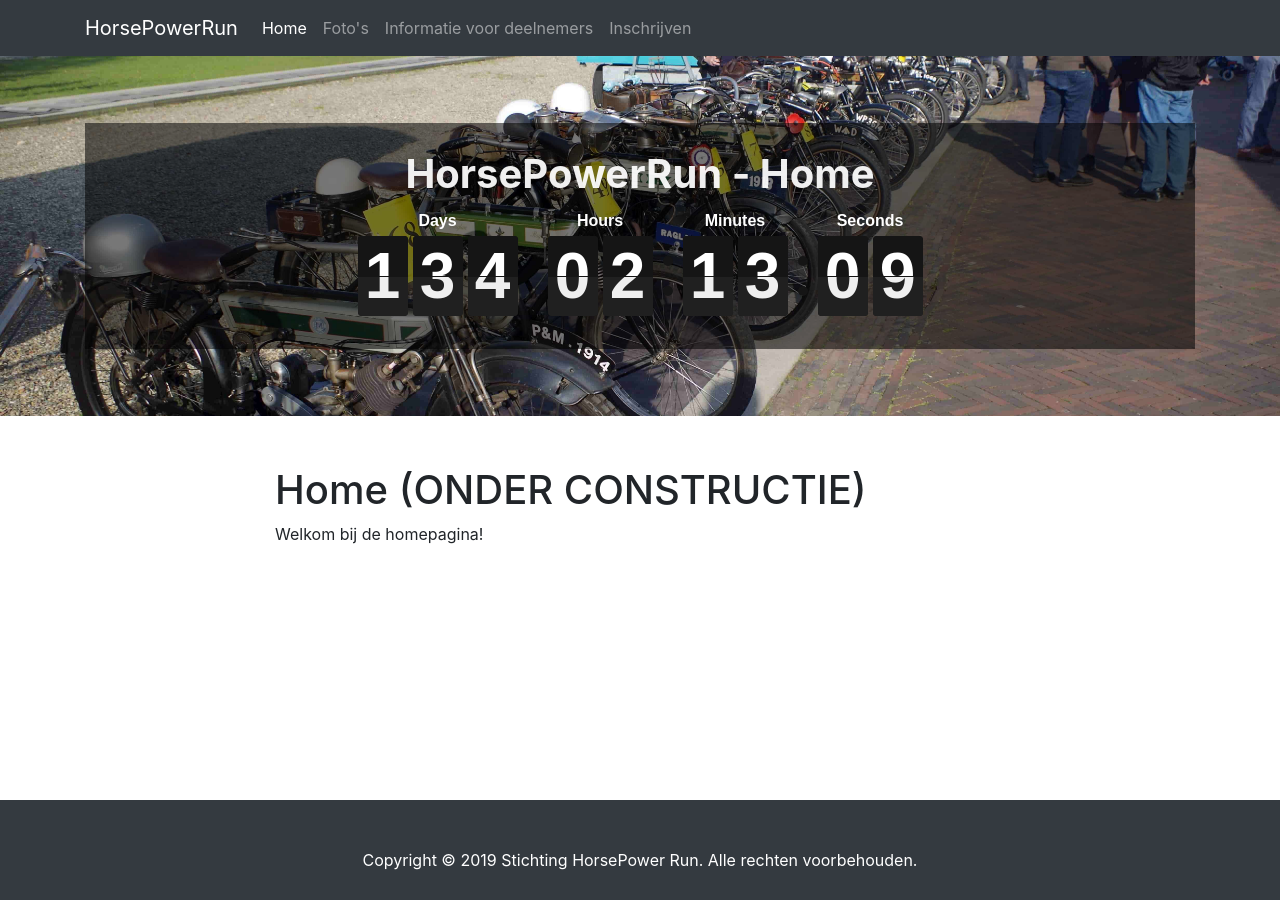
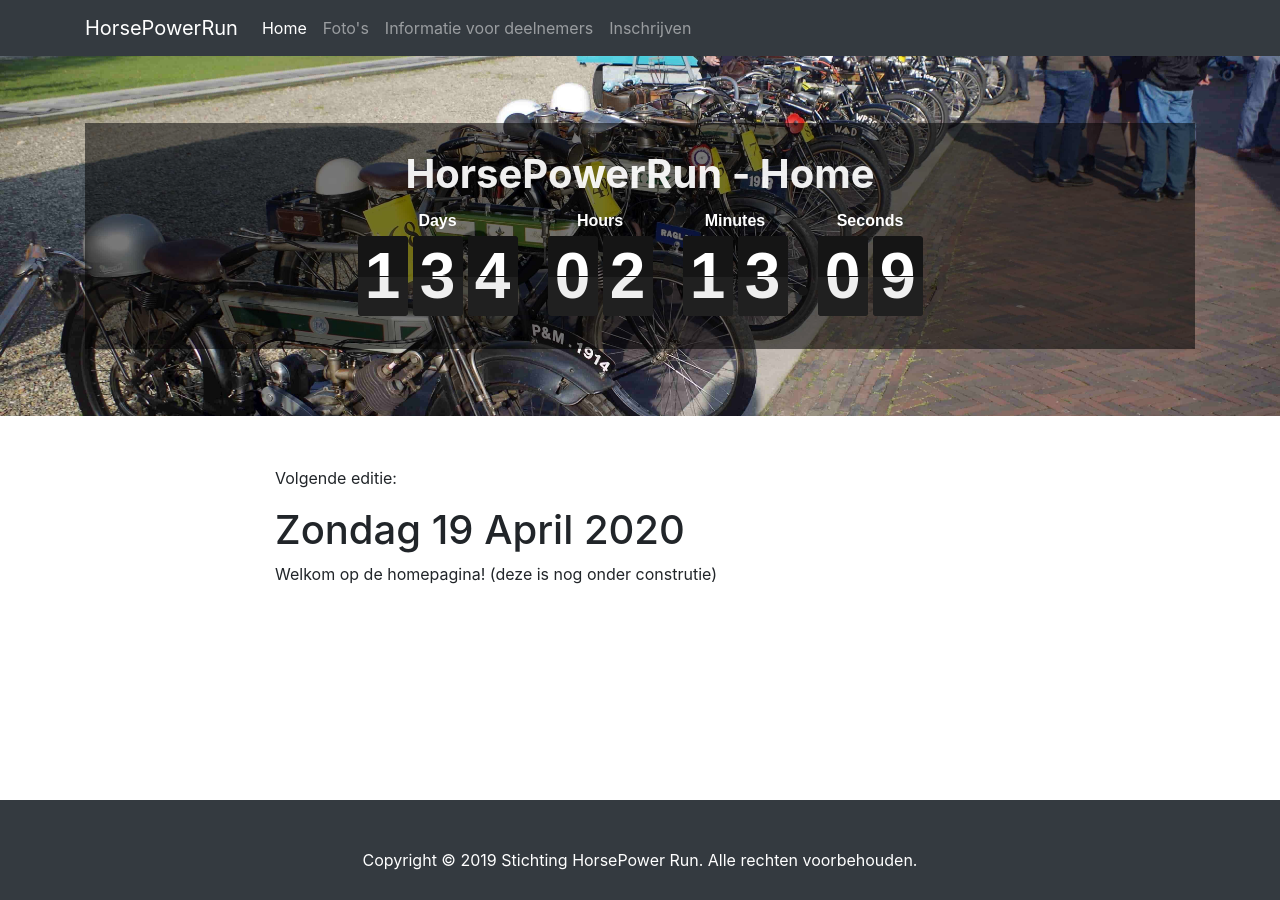
Before and after one commit to nielshuman/HorsePowerRun, a Jekyll site: the page built from nl/index.md, in a window 1280 px wide. Built offline with Jekyll 4.4.1, drawn with Linux system fonts in a browser that asks for light colours.

Commit message:
Update index.md

```diff
--- a/nl/index.md
+++ b/nl/index.md
@@ -3,5 +3,6 @@ layout: nl-title
 title: Home
 ---
 
-# Home (ONDER CONSTRUCTIE)
-Welkom bij de homepagina!
+Volgende editie:
+# Zondag 19 April 2020
+Welkom op de homepagina! (deze is nog onder construtie)
```
